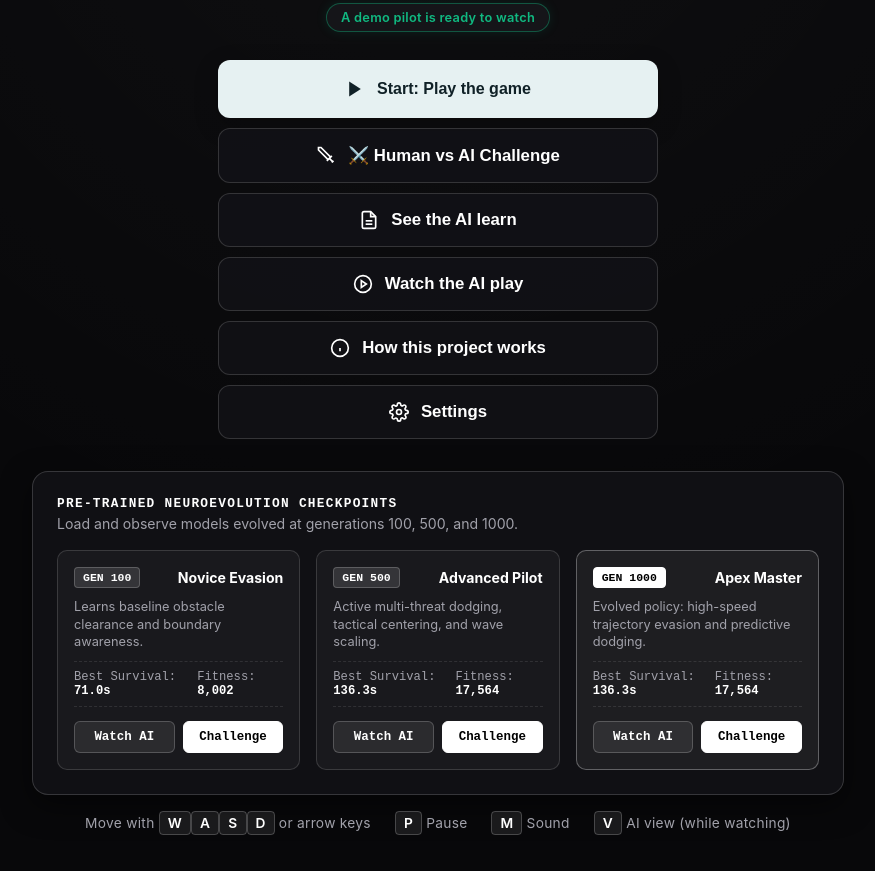
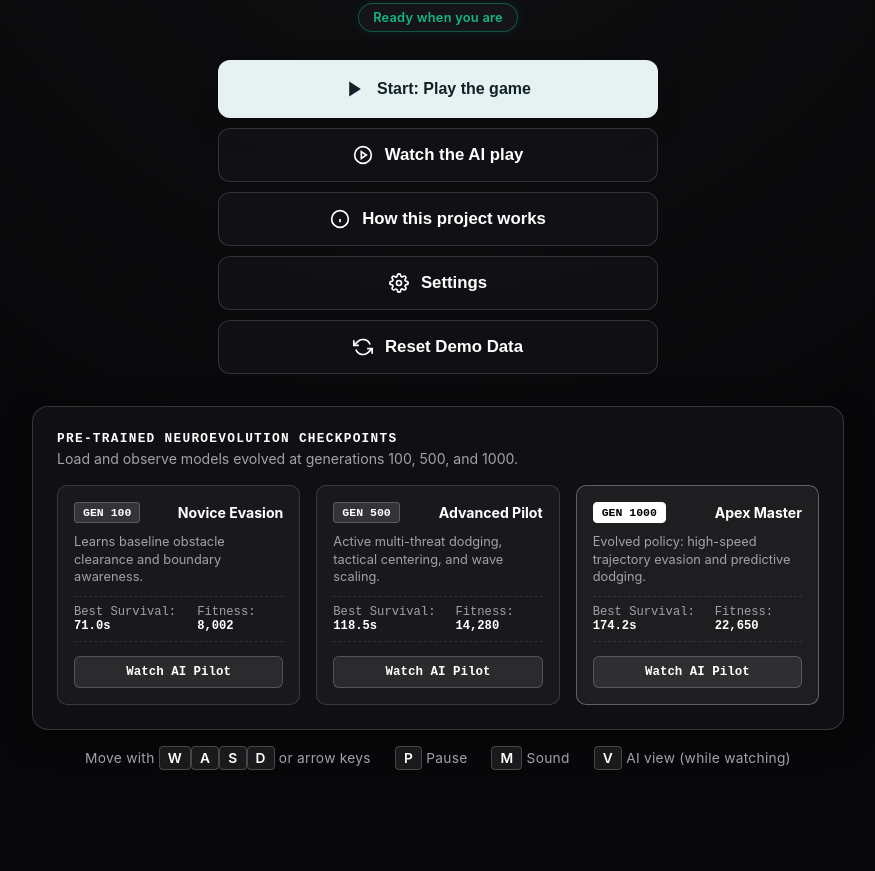
Before and after one commit to DevSolanki-works/Voidrun, a website with bundled scripts: page index.html in a window 1280 px wide. Shown: the part 512-1383 px from the top of the page, without its empty margins (202-1077 px from the left). After the commit the page ends 1318 px from the top, so only its background shows below. Built offline with nearby package versions, Linux system fonts and the light colour scheme.

Commit message:
Update VOIDRUN experience

```diff
--- a/index.html
+++ b/index.html
@@ -38,17 +38,7 @@
           Start: Play the game
         </button>
 
-        <button id="btn-menu-challenge" class="menu-btn btn-challenge">
-          <svg width="20" height="20" viewBox="0 0 24 24" fill="none" stroke="currentColor" stroke-width="2"><path d="M14.5 17.5L3 6V3h3l11.5 11.5"/><path d="M13 19l6-6"/><path d="M16 16l4 4"/><path d="M19 21l2-2"/></svg>
-          ⚔️ Human vs AI Challenge
-        </button>
-
-        <button id="btn-menu-lab" class="menu-btn btn-secondary">
-          <svg width="20" height="20" viewBox="0 0 24 24" fill="none" stroke="currentColor" stroke-width="2"><path d="M14 2H6a2 2 0 0 0-2 2v16a2 2 0 0 0 2 2h12a2 2 0 0 0 2-2V8z"/><polyline points="14 2 14 8 20 8"/><line x1="16" y1="13" x2="8" y2="13"/><line x1="16" y1="17" x2="8" y2="17"/></svg>
-          See the AI learn
-        </button>
-
-        <button id="btn-menu-watch" class="menu-btn">
+        <button id="btn-menu-watch" class="menu-btn btn-secondary">
           <svg width="20" height="20" viewBox="0 0 24 24" fill="none" stroke="currentColor" stroke-width="2"><circle cx="12" cy="12" r="10"/><polygon points="10 8 16 12 10 16 10 8"/></svg>
           Watch the AI play
         </button>
@@ -61,6 +51,11 @@
         <button id="btn-menu-settings" class="menu-btn">
           <svg width="20" height="20" viewBox="0 0 24 24" fill="none" stroke="currentColor" stroke-width="2"><circle cx="12" cy="12" r="3"/><path d="M19.4 15a1.65 1.65 0 0 0 .33 1.82l.06.06a2 2 0 0 1 0 2.83 2 2 0 0 1-2.83 0l-.06-.06a1.65 1.65 0 0 0-1.82-.33 1.65 1.65 0 0 0-1 1.51V21a2 2 0 0 1-2 2 2 2 0 0 1-2-2v-.09A1.65 1.65 0 0 0 9 19.4a1.65 1.65 0 0 0-1.82.33l-.06.06a2 2 0 0 1-2.83 0 2 2 0 0 1 0-2.83l.06-.06a1.65 1.65 0 0 0 .33-1.82 1.65 1.65 0 0 0-1.51-1H3a2 2 0 0 1-2-2 2 2 0 0 1 2-2h.09A1.65 1.65 0 0 0 4.6 9a1.65 1.65 0 0 0-.33-1.82l-.06-.06a2 2 0 0 1 0-2.83 2 2 0 0 1 2.83 0l.06.06a1.65 1.65 0 0 0 1.82.33H9a1.65 1.65 0 0 0 1-1.51V3a2 2 0 0 1 2-2 2 2 0 0 1 2 2v.09a1.65 1.65 0 0 0 1 1.51 1.65 1.65 0 0 0 1.82-.33l.06-.06a2 2 0 0 1 2.83 0 2 2 0 0 1 0 2.83l-.06.06a1.65 1.65 0 0 0-.33 1.82V9a1.65 1.65 0 0 0 1.51 1H21a2 2 0 0 1 2 2 2 2 0 0 1-2 2h-.09a1.65 1.65 0 0 0-1.51 1z"/></svg>
           Settings
+        </button>
+
+        <button id="btn-reset-data" class="menu-btn btn-danger-outline" title="Clear all scores and history for a fresh professor demo">
+          <svg width="20" height="20" viewBox="0 0 24 24" fill="none" stroke="currentColor" stroke-width="2"><polyline points="1 4 1 10 7 10"/><polyline points="23 20 23 14 17 14"/><path d="M20.49 9A9 9 0 0 0 5.64 5.64L1 10m22 4l-4.64 4.36A9 9 0 0 1 3.51 15"/></svg>
+          Reset Demo Data
         </button>
       </div>
 
@@ -78,12 +73,11 @@
             </div>
             <div class="chk-desc">Learns baseline obstacle clearance and boundary awareness.</div>
             <div class="chk-stat-row">
-              <span>Best Survival: <strong>71.0s</strong></span>
-              <span>Fitness: <strong>8,002</strong></span>
+              <span>Best Survival: <strong id="chk-survival-100">71.0s</strong></span>
+              <span>Fitness: <strong id="chk-fitness-100">8,002</strong></span>
             </div>
             <div class="chk-actions">
-              <button class="btn-chk-watch" data-gen="100">Watch AI</button>
-              <button class="btn-chk-challenge" data-gen="100">Challenge</button>
+              <button class="btn-chk-watch" data-gen="100" style="width: 100%;">Watch AI Pilot</button>
             </div>
           </div>
 
@@ -94,12 +88,11 @@
             </div>
             <div class="chk-desc">Active multi-threat dodging, tactical centering, and wave scaling.</div>
             <div class="chk-stat-row">
-              <span>Best Survival: <strong>136.3s</strong></span>
-              <span>Fitness: <strong>17,564</strong></span>
+              <span>Best Survival: <strong id="chk-survival-500">118.5s</strong></span>
+              <span>Fitness: <strong id="chk-fitness-500">14,280</strong></span>
             </div>
             <div class="chk-actions">
-              <button class="btn-chk-watch" data-gen="500">Watch AI</button>
-              <button class="btn-chk-challenge" data-gen="500">Challenge</button>
+              <button class="btn-chk-watch" data-gen="500" style="width: 100%;">Watch AI Pilot</button>
             </div>
           </div>
 
@@ -110,12 +103,11 @@
             </div>
             <div class="chk-desc">Evolved policy: high-speed trajectory evasion and predictive dodging.</div>
             <div class="chk-stat-row">
-              <span>Best Survival: <strong>136.3s</strong></span>
-              <span>Fitness: <strong>17,564</strong></span>
+              <span>Best Survival: <strong id="chk-survival-1000">174.2s</strong></span>
+              <span>Fitness: <strong id="chk-fitness-1000">22,650</strong></span>
             </div>
             <div class="chk-actions">
-              <button class="btn-chk-watch" data-gen="1000">Watch AI</button>
-              <button class="btn-chk-challenge" data-gen="1000">Challenge</button>
+              <button class="btn-chk-watch" data-gen="1000" style="width: 100%;">Watch AI Pilot</button>
             </div>
           </div>
         </div>
@@ -177,6 +169,15 @@
 
       <!-- Adaptive Director Warning Ticker -->
       <div id="hud-director-banner" class="hud-director-banner" style="display: none;"></div>
+
+      <!-- Live Achievement Toast (drops down when AI beats human record) -->
+      <div id="hud-achievement-toast" class="achievement-toast" style="display: none;">
+        <span class="toast-trophy">🏆</span>
+        <div class="toast-body">
+          <span class="toast-title">HUMAN RECORD SURPASSED!</span>
+          <span id="toast-desc" class="toast-sub">Autonomous pilot has officially out-survived your personal record!</span>
+        </div>
+      </div>
 
       <!-- Main Canvas Container (800x600 Aspect Ratio) -->
       <div class="canvas-container">
@@ -521,6 +522,15 @@
     <div class="modal-card">
       <h2 class="modal-title title-danger">RUN TERMINATED</h2>
       <p id="go-reason" class="modal-subtitle">Destroyed by asteroid hazard</p>
+
+      <!-- AI Surpassed Human Achievement Banner -->
+      <div id="go-ai-achievement" class="achievement-banner" style="display: none;">
+        <div class="achievement-icon">🏆</div>
+        <div class="achievement-text-box">
+          <div class="achievement-badge-title">ACHIEVEMENT: AI DEFEATED HUMAN RECORD!</div>
+          <div id="go-ai-achievement-desc" class="achievement-sub">The autonomous controller out-survived your best flight record!</div>
+        </div>
+      </div>
 
       <div class="stats-grid">
         <div class="stat-item">
```
